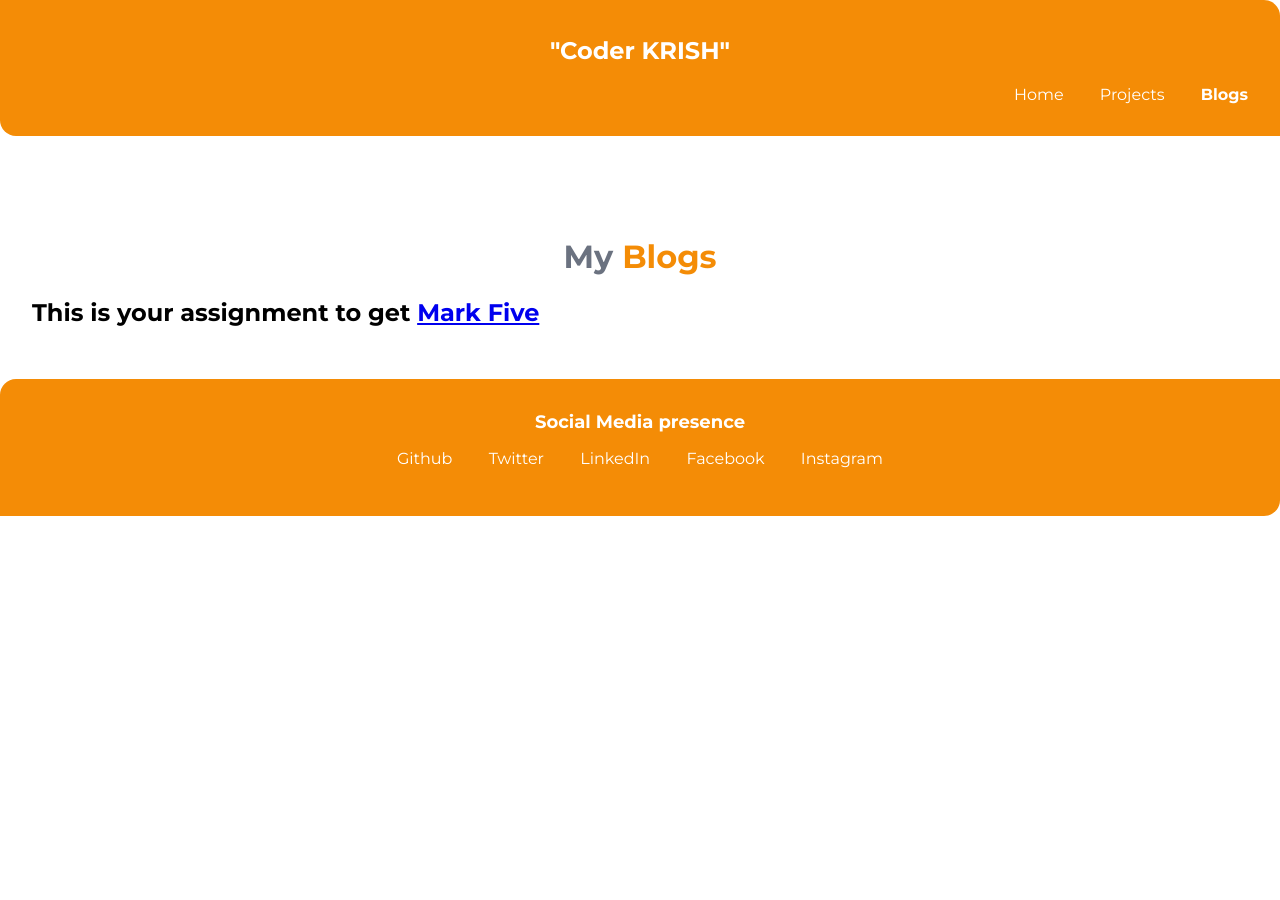
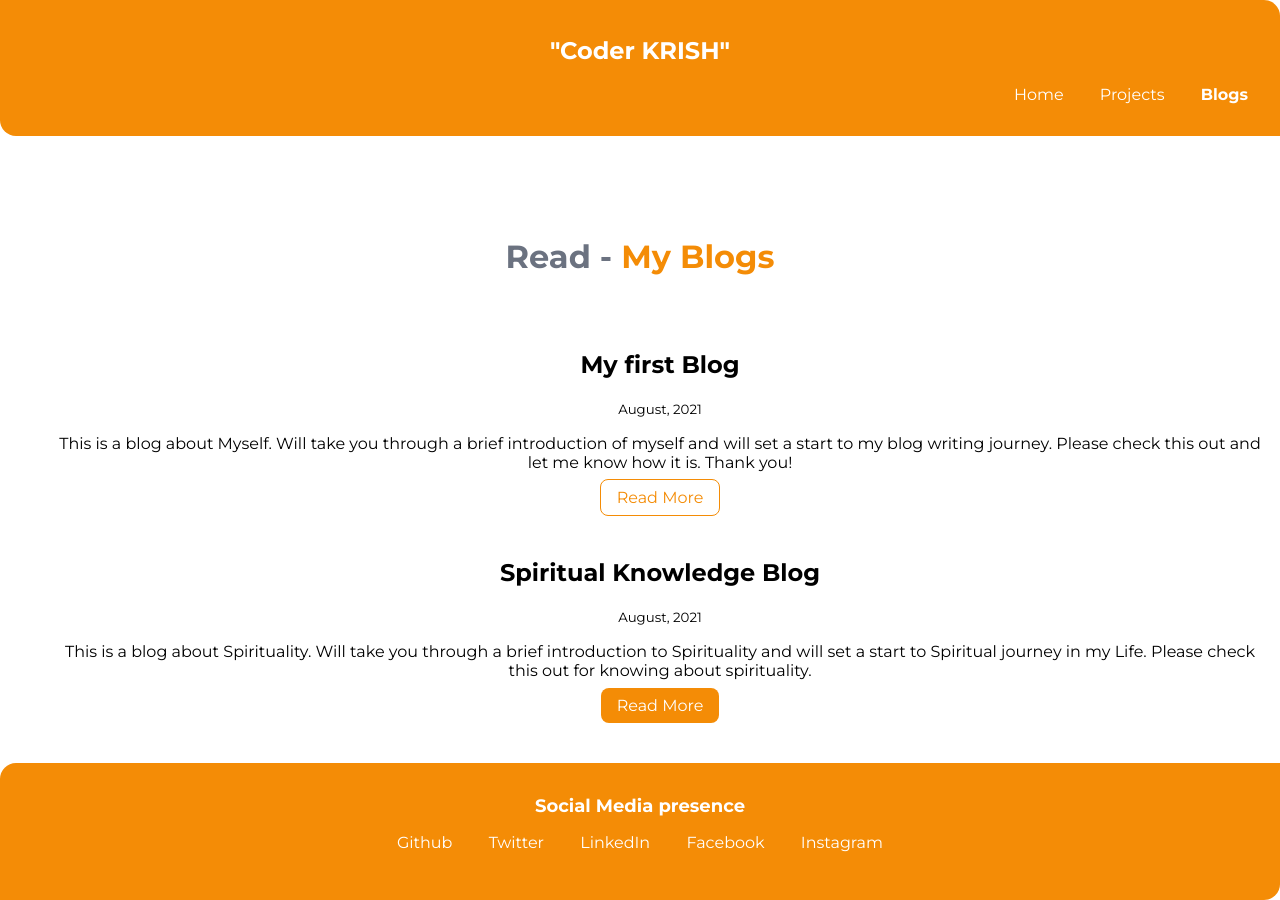
Before and after one commit to Krishdev8/KrishnaGhoman-Portfolio, a plain HTML site: page blogs.html in a window 1280 px wide. Before the commit the page ends 800 px from the top, so only its background shows below. Drawn offline with Linux system fonts and the light colour scheme.

Commit message:
Updated Blogs Section

```diff
--- a/blogs.html
+++ b/blogs.html
@@ -26,10 +26,43 @@
 
 
     <header class="hero">
-        <h1 class="hero-heading">My<span class="headingg
-           "> Blogs</span></h1>
-           <h2>This is your assignment to get <a href="/"> Mark Five </a></h2>
+        <h1 class="hero-heading">Read - <span class="headingg
+           "> My Blogs</span></h1>
+
     </header>
+    <ul class="list-non-bullet">
+        <li>
+            <article class="showcase-list container container-center">
+                <h1>
+                    My first Blog
+                </h1>
+                <small>August, 2021</small>
+                <p>
+                    This is a blog about Myself.
+                    Will take you through a brief introduction of myself and will set a
+                    start to my blog writing journey. Please check this out and let me know
+                    how it is.
+                    Thank you!
+                </p>
+                <a class="link link-primary" href="https://hashnode.com/draft/611a1f4c888ca15f5d38d694">Read More</a>
+            </article>
+        </li>
+
+        <li>
+            <article class="showcase-list container container-center">
+                <h1>
+                    Spiritual Knowledge Blog
+                </h1>
+                <small>August, 2021</small>
+                <p>
+                    This is a blog about Spirituality.
+                    Will take you through a brief introduction to Spirituality and will set a
+                    start to Spiritual journey in my Life. Please check this out for knowing about spirituality.
+                </p>
+                <a class="link link-secondary" href="/">Read More</a>
+            </article>
+        </li>
+    </ul>
 
     <footer class="footer">
         <div class="footer-header">Social Media presence</div>
```
